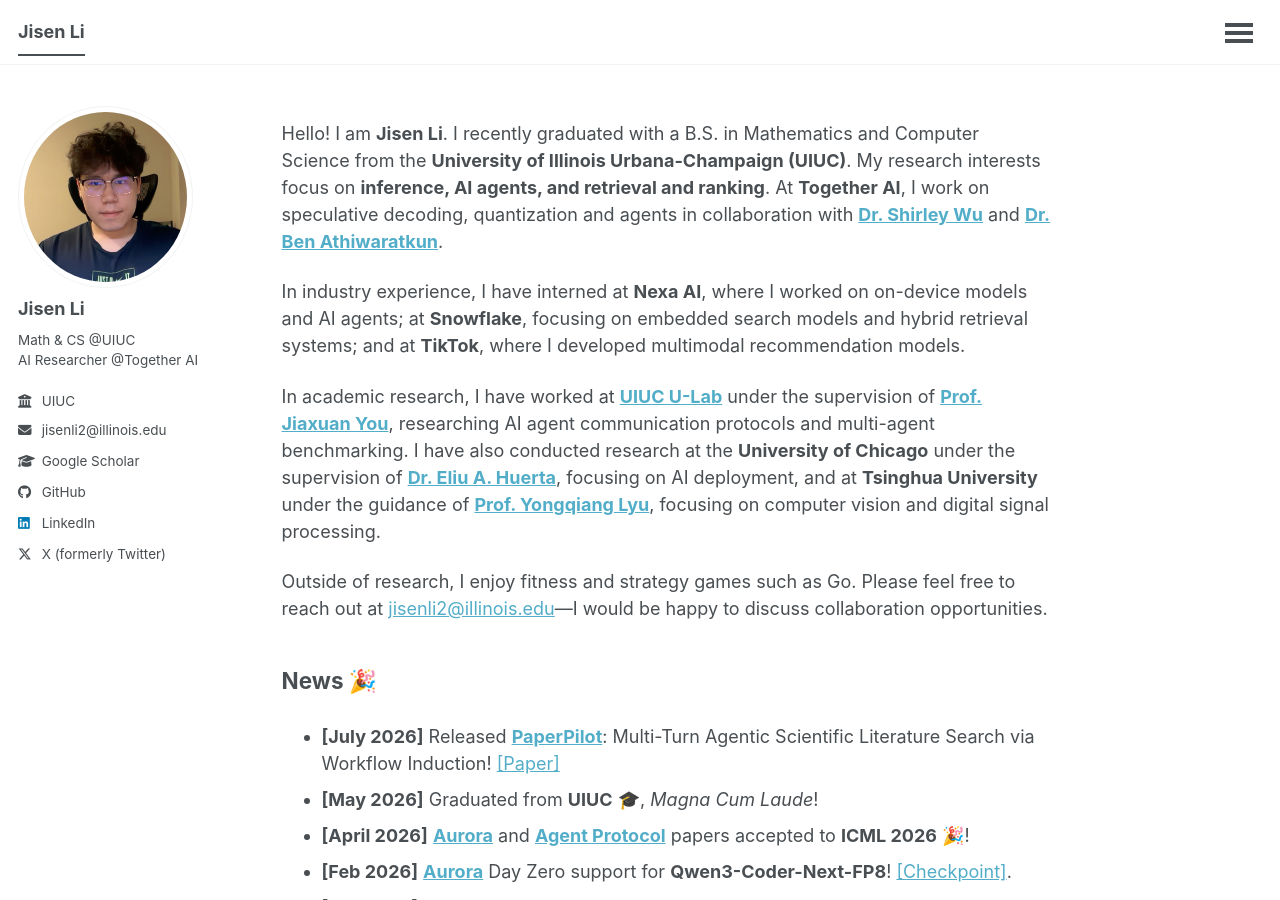
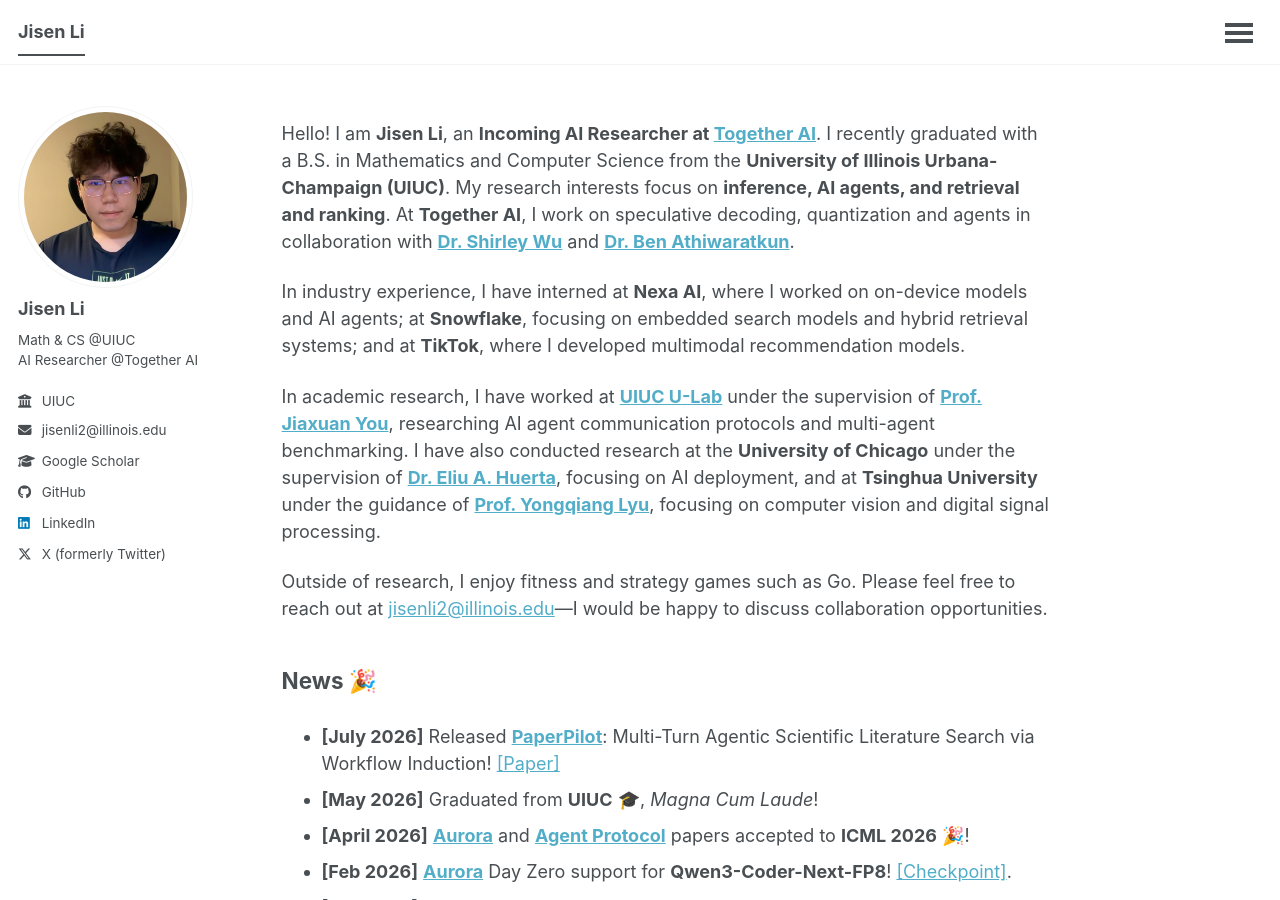
Before and after one commit to mtilyxuegao/mtilyxuegao.github.io, a Jekyll site: the page built from _pages/about.md, in a window 1280 px wide and 900 px high. Built offline with Jekyll 4.4.1, drawn with Linux system fonts in a browser that asks for light colours; a script that is not in the unit is left out.

Commit message:
Restore "Incoming AI Researcher at Together AI" in intro
Co-Authored-By: Claude Fable 5 <noreply@anthropic.com>

```diff
--- a/_pages/about.md
+++ b/_pages/about.md
@@ -8,7 +8,7 @@ redirect_from:
   - /about.html
 ---
 
-Hello! I am **Jisen Li**. I recently graduated with a B.S. in Mathematics and Computer Science from the **University of Illinois Urbana-Champaign (UIUC)**. My research interests focus on **inference, AI agents, and retrieval and ranking**. At **Together AI**, I work on speculative decoding, quantization and agents in collaboration with **[Dr. Shirley Wu](https://xwushirley.github.io/)** and **[Dr. Ben Athiwaratkun](https://benathi.github.io/)**.
+Hello! I am **Jisen Li**, an **Incoming AI Researcher at [Together AI](https://www.together.ai/)**. I recently graduated with a B.S. in Mathematics and Computer Science from the **University of Illinois Urbana-Champaign (UIUC)**. My research interests focus on **inference, AI agents, and retrieval and ranking**. At **Together AI**, I work on speculative decoding, quantization and agents in collaboration with **[Dr. Shirley Wu](https://xwushirley.github.io/)** and **[Dr. Ben Athiwaratkun](https://benathi.github.io/)**.
 
 In industry experience, I have interned at **Nexa AI**, where I worked on on-device models and AI agents; at **Snowflake**, focusing on embedded search models and hybrid retrieval systems; and at **TikTok**, where I developed multimodal recommendation models.
 
```
